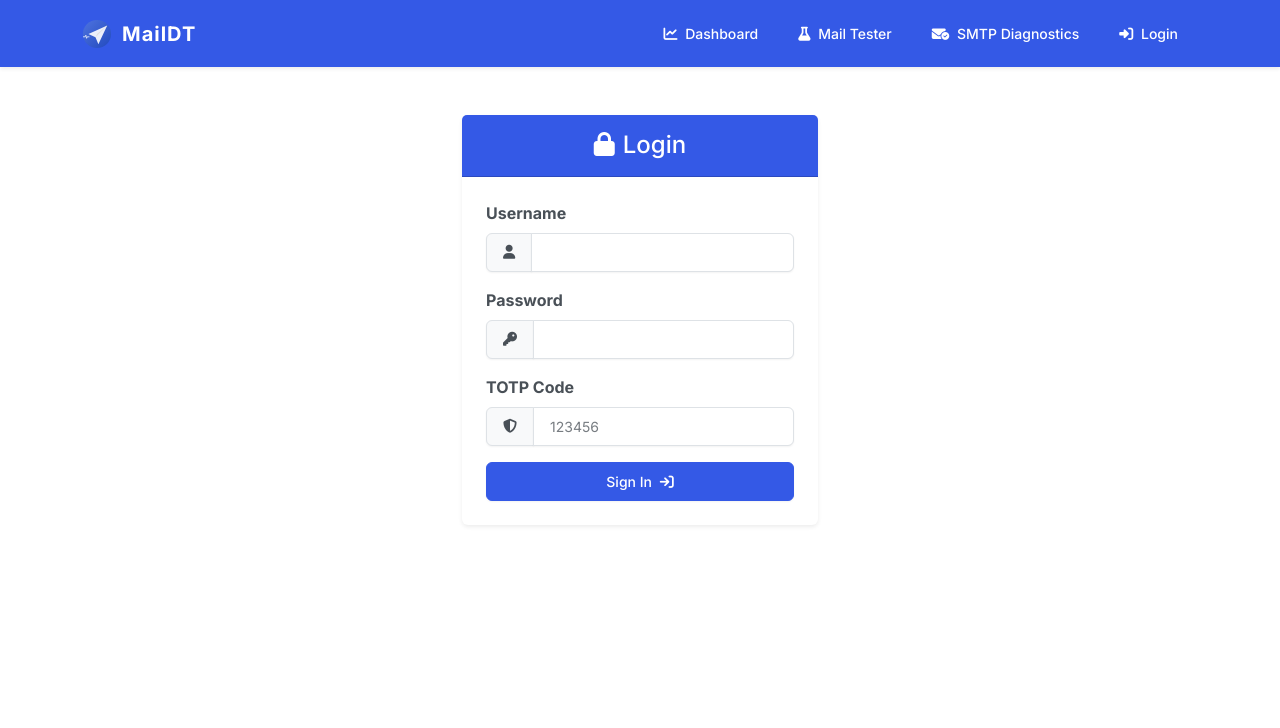
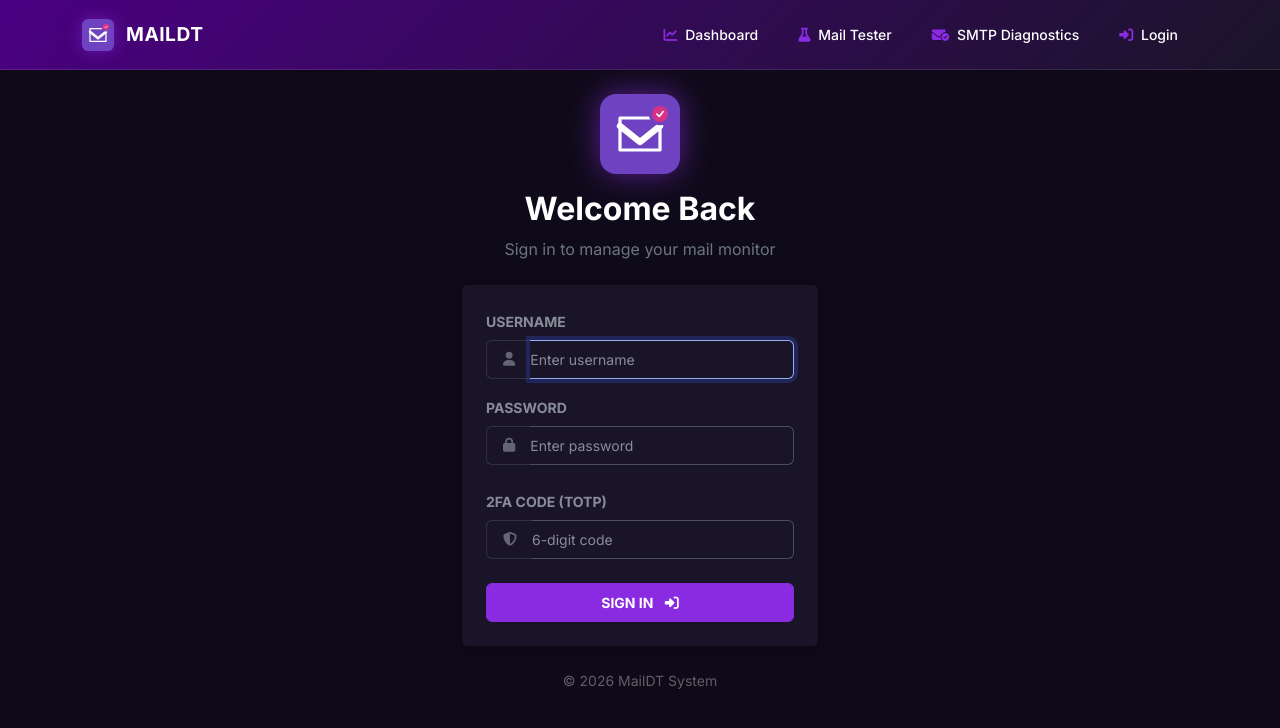
Before and after one commit to arumes31/mail-delivery-tester, a Flask app: page /login in a window 1280 px wide. Shown: the top 728 px of the page. Run offline with Flask 3, Linux system fonts and the light colour scheme; some libraries are stand-ins or nearby versions.

Commit message:
v0.3
purple css

```diff
--- a/templates/base.html
+++ b/templates/base.html
@@ -1,23 +1,85 @@
 <!DOCTYPE html>
-<html lang="en" data-bs-theme="light">
+<html lang="en" data-bs-theme="dark">
 <head>
     <meta charset="UTF-8">
     <meta name="viewport" content="width=device-width, initial-scale=1.0">
     <title>MailDT - Delivery Monitor</title>
     <link rel="icon" type="image/svg+xml" href="{{ url_for('static', filename='img/logo.svg') }}">
-    <!-- Bootswatch Zephyr Theme -->
+    <!-- Bootstrap Dark -->
     <link href="{{ url_for('static', filename='css/bootstrap.min.css') }}" rel="stylesheet">
     <!-- FontAwesome -->
     <link rel="stylesheet" href="{{ url_for('static', filename='css/fontawesome.min.css') }}">
     <style>
-        .navbar-brand { font-weight: 700; letter-spacing: 1px; display: flex; align-items: center; }
-        .brand-logo { height: 30px; width: 30px; margin-right: 10px; }
-        .table-middle td { vertical-align: middle; }
-        .guid-text { font-family: 'Consolas', 'Monaco', monospace; font-size: 0.85em; }
+        :root {
+            --bs-primary: #8a2be2;
+            --bs-primary-rgb: 138, 43, 226;
+            --bs-link-color: #a259ff;
+            --bg-deep: #0f0a1a;
+            --bg-card: #1a1429;
+            --accent-purple: #6f42c1;
+        }
+
+        body {
+            background-color: var(--bg-deep);
+            color: #b0b0b0;
+            font-family: 'Inter', -apple-system, BlinkMacSystemFont, "Segoe UI", Roboto, sans-serif;
+        }
+
+        .text-muted { color: #6c757d !important; }
+
+        .navbar {
+            background: linear-gradient(135deg, #4b0082 0%, #1a1429 100%) !important;
+            border-bottom: 1px solid rgba(255,255,255,0.1);
+        }
+
+        .navbar-brand { font-weight: 800; letter-spacing: 0.5px; display: flex; align-items: center; text-transform: uppercase; font-size: 1.2rem; }
+        .brand-logo { height: 32px; width: 32px; margin-right: 12px; filter: drop-shadow(0 0 8px rgba(138, 43, 226, 0.5)); }
+
+        .card {
+            background-color: var(--bg-card);
+            border: 1px solid rgba(255,255,255,0.05);
+            box-shadow: 0 4px 12px rgba(0,0,0,0.3) !important;
+        }
+
+        .card-header {
+            background-color: rgba(138, 43, 226, 0.1) !important;
+            border-bottom: 1px solid rgba(255,255,255,0.05);
+            color: #b182ff !important;
+        }
+
+        .modal-header, .modal-footer {
+            border-color: rgba(255,255,255,0.1) !important;
+            background-color: rgba(138, 43, 226, 0.05) !important;
+        }
+
+        .btn-primary { background-color: var(--bs-primary); border-color: var(--bs-primary); }
+        .btn-primary:hover { background-color: #7b1fa2; border-color: #7b1fa2; }
+
+        .btn-outline-primary { color: #b182ff; border-color: #b182ff; }
+        .btn-outline-primary:hover { background-color: #b182ff; border-color: #b182ff; color: #fff; }
+
+        .table { --bs-table-bg: transparent; color: #a0a0a0; }
+        .table-light { --bs-table-bg: rgba(255,255,255,0.02); --bs-table-color: #b182ff; }
+        .table-hover tbody tr:hover { background-color: rgba(138, 43, 226, 0.05); }
+
+        .badge.bg-success { background-color: #1e7e3433 !important; color: #28a745 !important; border: 1px solid #1e7e3455; }
+        .badge.bg-danger { background-color: #721c2433 !important; color: #dc3545 !important; border: 1px solid #721c2455; }
+        .badge.bg-warning { background-color: #85640433 !important; color: #ffc107 !important; border: 1px solid #85640455; }
+        .badge.bg-info { background-color: #17a2b833 !important; color: #22d3ee !important; border: 1px solid #17a2b855; }
+
+        .guid-text { font-family: 'JetBrains Mono', 'Fira Code', monospace; font-size: 0.8em; color: #555; }
+
+        /* Custom Scrollbar */
+        ::-webkit-scrollbar { width: 8px; }
+        ::-webkit-scrollbar-track { background: var(--bg-deep); }
+        ::-webkit-scrollbar-thumb { background: #332a44; border-radius: 10px; }
+        ::-webkit-scrollbar-thumb:hover { background: var(--bs-primary); }
+
+        .toast { background-color: var(--bg-card); border: 1px solid var(--bs-primary); }
     </style>
 </head>
 <body>
-    <nav class="navbar navbar-expand-lg navbar-dark bg-primary shadow-sm">
+    <nav class="navbar navbar-expand-lg navbar-dark shadow-lg sticky-top">
         <div class="container">
             <a class="navbar-brand" href="/">
                 <img src="{{ url_for('static', filename='img/logo.svg') }}" alt="Logo" class="brand-logo">
@@ -28,15 +90,15 @@
             </button>
             <div class="collapse navbar-collapse" id="navbarNav">
                 <ul class="navbar-nav ms-auto">
-                    <li class="nav-item"><a class="nav-link" href="/"><i class="fa-solid fa-chart-line me-1"></i> Dashboard</a></li>
-                    <li class="nav-item"><a class="nav-link" href="/mail-tester"><i class="fa-solid fa-flask me-1"></i> Mail Tester</a></li>
-                    <li class="nav-item"><a class="nav-link" href="/smtp-test"><i class="fa-solid fa-envelope-circle-check me-1"></i> SMTP Diagnostics</a></li>
+                    <li class="nav-item"><a class="nav-link" href="/"><i class="fa-solid fa-chart-line me-1 text-primary"></i> Dashboard</a></li>
+                    <li class="nav-item"><a class="nav-link" href="/mail-tester"><i class="fa-solid fa-flask me-1 text-primary"></i> Mail Tester</a></li>
+                    <li class="nav-item"><a class="nav-link" href="/smtp-test"><i class="fa-solid fa-envelope-circle-check me-1 text-primary"></i> SMTP Diagnostics</a></li>
                     {% if session.logged_in %}
-                    <li class="nav-item"><a class="nav-link" href="/recipients"><i class="fa-solid fa-users me-1"></i> Recipients</a></li>
-                    <li class="nav-item"><a class="nav-link" href="/settings"><i class="fa-solid fa-gears me-1"></i> Settings</a></li>
+                    <li class="nav-item"><a class="nav-link" href="/recipients"><i class="fa-solid fa-users me-1 text-primary"></i> Recipients</a></li>
+                    <li class="nav-item"><a class="nav-link" href="/settings"><i class="fa-solid fa-gears me-1 text-primary"></i> Settings</a></li>
                     <li class="nav-item"><a class="nav-link text-warning" href="/logout"><i class="fa-solid fa-right-from-bracket me-1"></i> Logout</a></li>
                     {% else %}
-                    <li class="nav-item"><a class="nav-link" href="/login"><i class="fa-solid fa-right-to-bracket me-1"></i> Login</a></li>
+                    <li class="nav-item"><a class="nav-link" href="/login"><i class="fa-solid fa-right-to-bracket me-1 text-primary"></i> Login</a></li>
                     {% endif %}
                 </ul>
             </div>
--- a/templates/login.html
+++ b/templates/login.html
@@ -1,48 +1,58 @@
 {% extends "base.html" %}
 
 {% block content %}
-<div class="row justify-content-center mt-5">
-    <div class="col-md-4">
-        <div class="card shadow-sm border-0">
-            <div class="card-header bg-primary text-white text-center">
-                <h4 class="mb-0"><i class="fa-solid fa-lock me-2"></i>Login</h4>
-            </div>
+<div class="row justify-content-center align-items-center" style="min-height: 70vh;">
+    <div class="col-md-5 col-lg-4">
+        <div class="text-center mb-4">
+            <img src="{{ url_for('static', filename='img/logo.svg') }}" alt="Logo" class="mb-3" style="height: 80px; filter: drop-shadow(0 0 15px rgba(138, 43, 226, 0.6));">
+            <h2 class="fw-bold text-white">Welcome Back</h2>
+            <p class="text-muted">Sign in to manage your mail monitor</p>
+        </div>
+
+        <div class="card shadow-lg border-0">
             <div class="card-body p-4">
                 <form method="POST" action="/login">
                     <div class="mb-3">
-                        <label for="username" class="form-label fw-bold">Username</label>
+                        <label for="username" class="form-label small fw-bold text-uppercase opacity-75">Username</label>
                         <div class="input-group">
-                            <span class="input-group-text"><i class="fa-solid fa-user"></i></span>
-                            <input type="text" class="form-control" id="username" name="username" required>
+                            <span class="input-group-text bg-transparent border-end-0 opacity-50"><i class="fa-solid fa-user"></i></span>
+                            <input type="text" class="form-control bg-transparent border-start-0 ps-0" id="username" name="username" placeholder="Enter username" required autofocus>
                         </div>
                     </div>
-                    <div class="mb-3">
-                        <label for="password" class="form-label fw-bold">Password</label>
+                    <div class="mb-4">
+                        <label for="password" class="form-label small fw-bold text-uppercase opacity-75">Password</label>
                         <div class="input-group">
-                            <span class="input-group-text"><i class="fa-solid fa-key"></i></span>
-                            <input type="password" class="form-control" id="password" name="password" required>
+                            <span class="input-group-text bg-transparent border-end-0 opacity-50"><i class="fa-solid fa-lock"></i></span>
+                            <input type="password" class="form-control bg-transparent border-start-0 ps-0" id="password" name="password" placeholder="Enter password" required>
                         </div>
                     </div>
+
                     {% if show_totp %}
-                    <div class="mb-3">
-                        <label for="totp" class="form-label fw-bold">TOTP Code</label>
+                    <div class="mb-4">
+                        <label for="totp" class="form-label small fw-bold text-uppercase opacity-75">2FA Code (TOTP)</label>
                         <div class="input-group">
-                            <span class="input-group-text"><i class="fa-solid fa-shield-halved"></i></span>
-                            <input type="text" class="form-control" id="totp" name="totp" placeholder="123456" autocomplete="one-time-code" required>
+                            <span class="input-group-text bg-transparent border-end-0 opacity-50"><i class="fa-solid fa-shield-halved"></i></span>
+                            <input type="text" class="form-control bg-transparent border-start-0 ps-0" id="totp" name="totp" placeholder="6-digit code" autocomplete="one-time-code">
                         </div>
                     </div>
                     {% endif %}
+
                     {% if error %}
-                    <div class="alert alert-danger py-2 mb-3" role="alert">
-                        <i class="fa-solid fa-circle-exclamation me-1"></i> {{ error }}
+                    <div class="alert alert-danger py-2 small border-0 mb-4" role="alert">
+                        <i class="fa-solid fa-circle-exclamation me-2"></i> {{ error }}
                     </div>
                     {% endif %}
-                    <button type="submit" class="btn btn-primary w-100">
-                        Sign In <i class="fa-solid fa-arrow-right-to-bracket ms-1"></i>
+
+                    <button type="submit" class="btn btn-primary w-100 py-2 fw-bold text-uppercase letter-spacing-1">
+                        Sign In <i class="fa-solid fa-right-to-bracket ms-2"></i>
                     </button>
                 </form>
             </div>
         </div>
+
+        <div class="text-center mt-4 opacity-50 small">
+            &copy; 2026 MailDT System
+        </div>
     </div>
 </div>
 {% endblock %}
```
Also changed, not shown: templates/index.html (+11 -13 lines), templates/recipients.html (+4 -4 lines), README.md, static/img/logo.svg.
